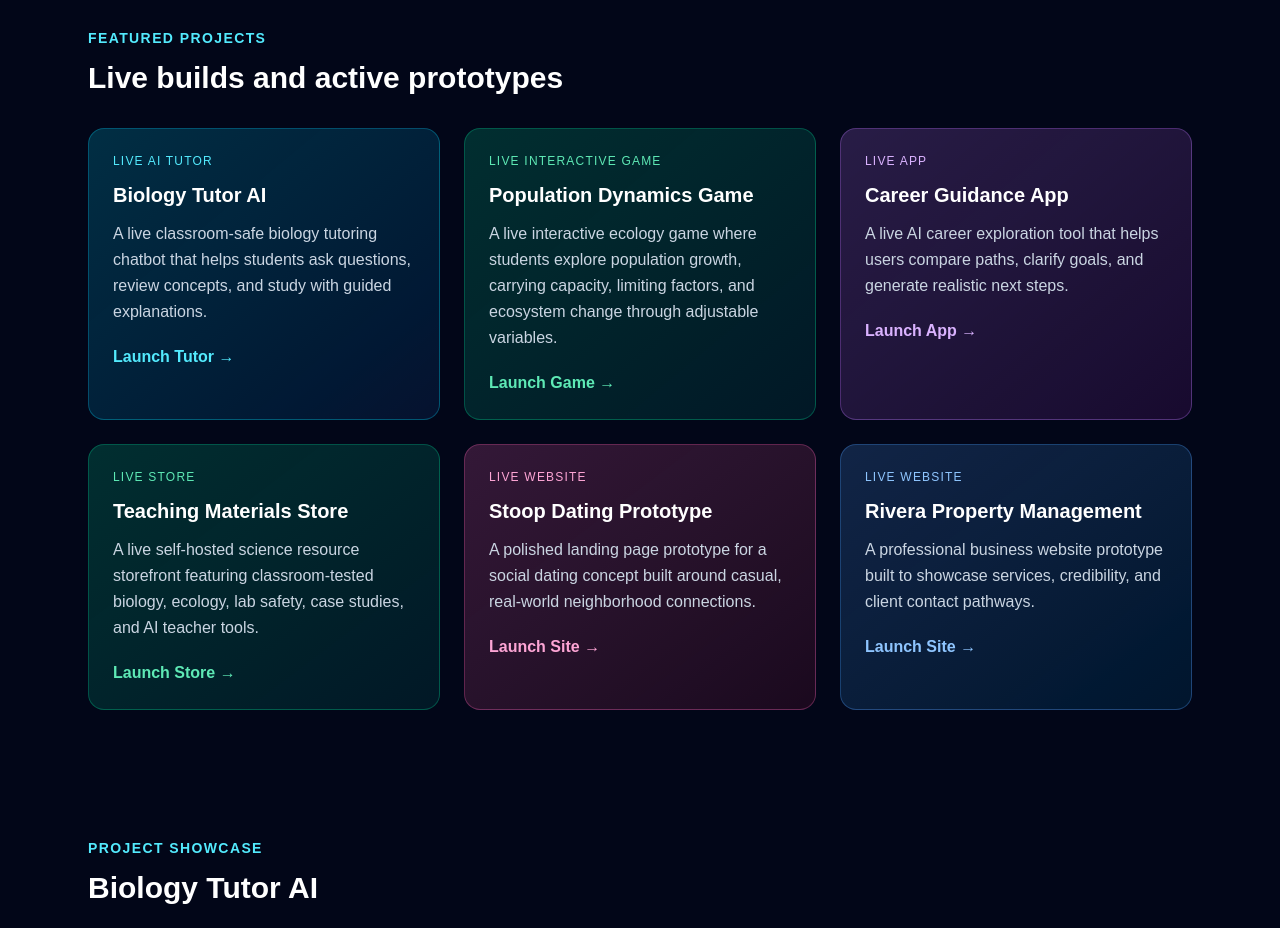
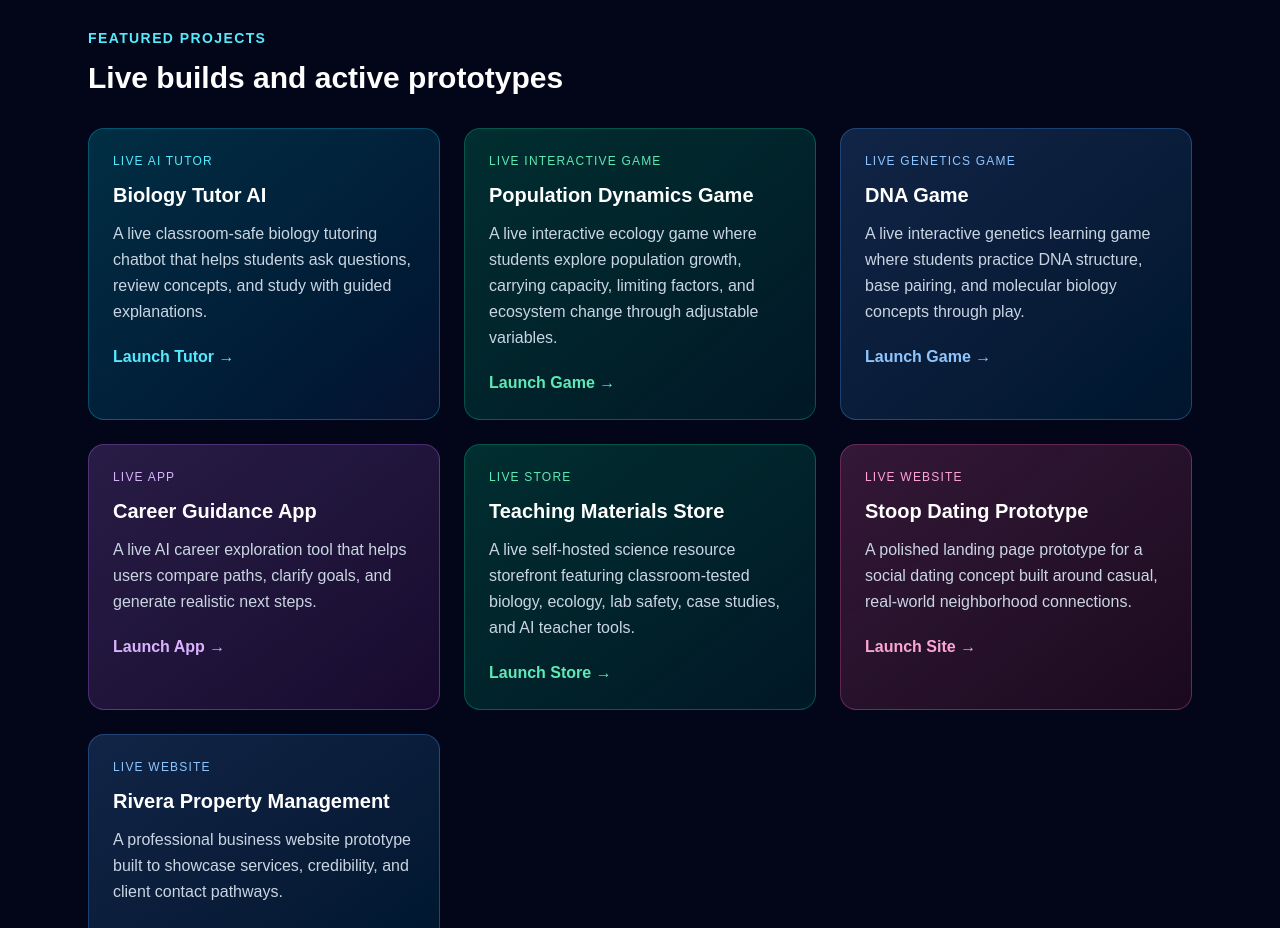
Before and after one commit to craigjamesgordon13-byte/craig-gordon-hub, a Next.js app: page / in a window 1280 px wide. Shown: the part 2140-3068 px from the top of the page. Built offline with nearby package versions, Linux system fonts and the light colour scheme.

Commit message:
Add DNA game to portfolio

```diff
--- a/app/page.js
+++ b/app/page.js
@@ -184,6 +184,15 @@ export default function Home() {
             status="Live Interactive Game"
             accent="emerald"
             link="https://population-dynamics-game.vercel.app"
+            buttonText="Launch Game"
+          />
+
+          <ProjectCard
+            title="DNA Game"
+            description="A live interactive genetics learning game where students practice DNA structure, base pairing, and molecular biology concepts through play."
+            status="Live Genetics Game"
+            accent="blue"
+            link="https://dna-game-eight.vercel.app/"
             buttonText="Launch Game"
           />
 
```
